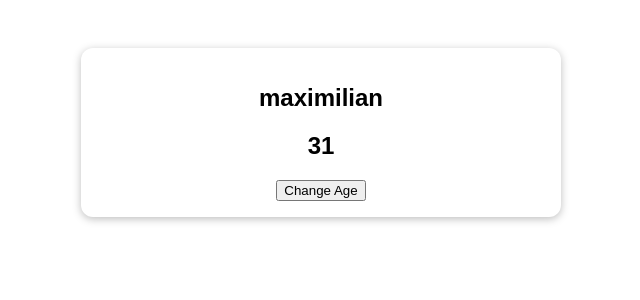
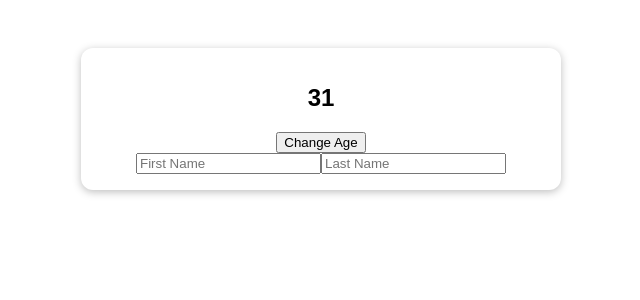
Before and after one commit to ltchelishvili1/vue-course, a Vue app in the folder composition-01-starting-setup/: page / in a window 1280 px wide. Shown: the top 300 px of the page, without its empty margins (319-959 px from the left). Built offline with nearby package versions, Linux system fonts and the light colour scheme; the HTML template or start-up script is replaced by a standard one.

Commit message:
feat: manually binding with computed

```diff
--- a/composition-01-starting-setup/src/App.vue
+++ b/composition-01-starting-setup/src/App.vue
@@ -3,26 +3,42 @@
     <h2>{{ userName }}</h2>
     <h2>{{ age }}</h2>
     <button @click="setAge">Change Age</button>
+    <div>
+      <input type="text" placeholder="First Name" @input="setFirstName"/>
+      <input type="text" placeholder="Last Name" @input="setLastName"/>
+    </div>
   </section>
 </template>
 
 <script>
-import { ref } from 'vue';
+import { ref, computed } from 'vue';
 
 export default {
   setup() {
-    const uName = ref('maximilian');
+  /*  const uName = ref('maximilian');*/
     const uAge = ref(31)
+    const firstName = ref('')
+    const lastName = ref('')
     // const user = reactive({
     //   name: 'maximilia',
     //   age: 31,
     // });
+
+   const uName = computed(function(){
+      return firstName.value + ' ' + lastName.value
+    })
+
     function setNewAge(){
       uAge.value = 32;
     }
 
-
-    return { userName: uName, age:uAge, setAge: setNewAge };
+    function setFirstName(event){
+      firstName.value = event.target.value
+    }
+    function setLastName(event){
+      lastName.value = event.target.value
+    }
+    return { userName: uName, age:uAge, setAge: setNewAge,setFirstName,setLastName };
   },
 
 
```
